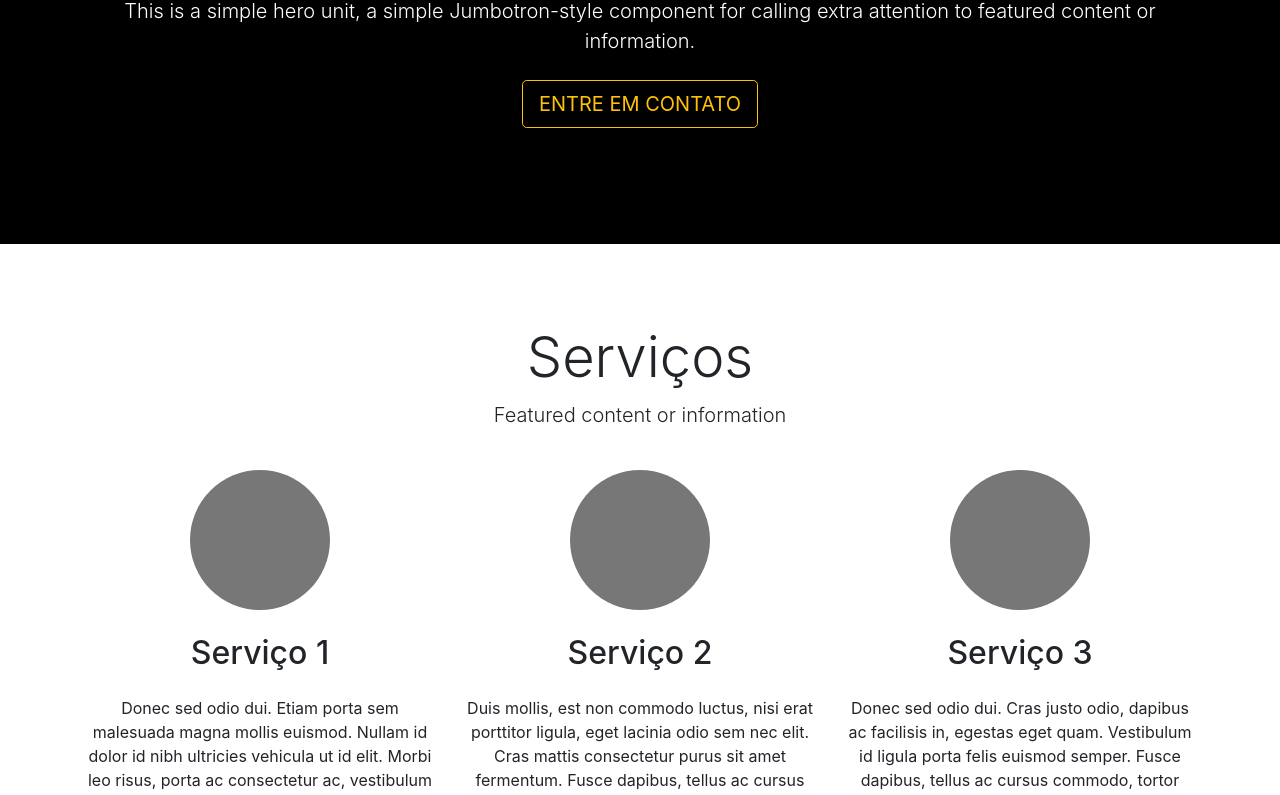
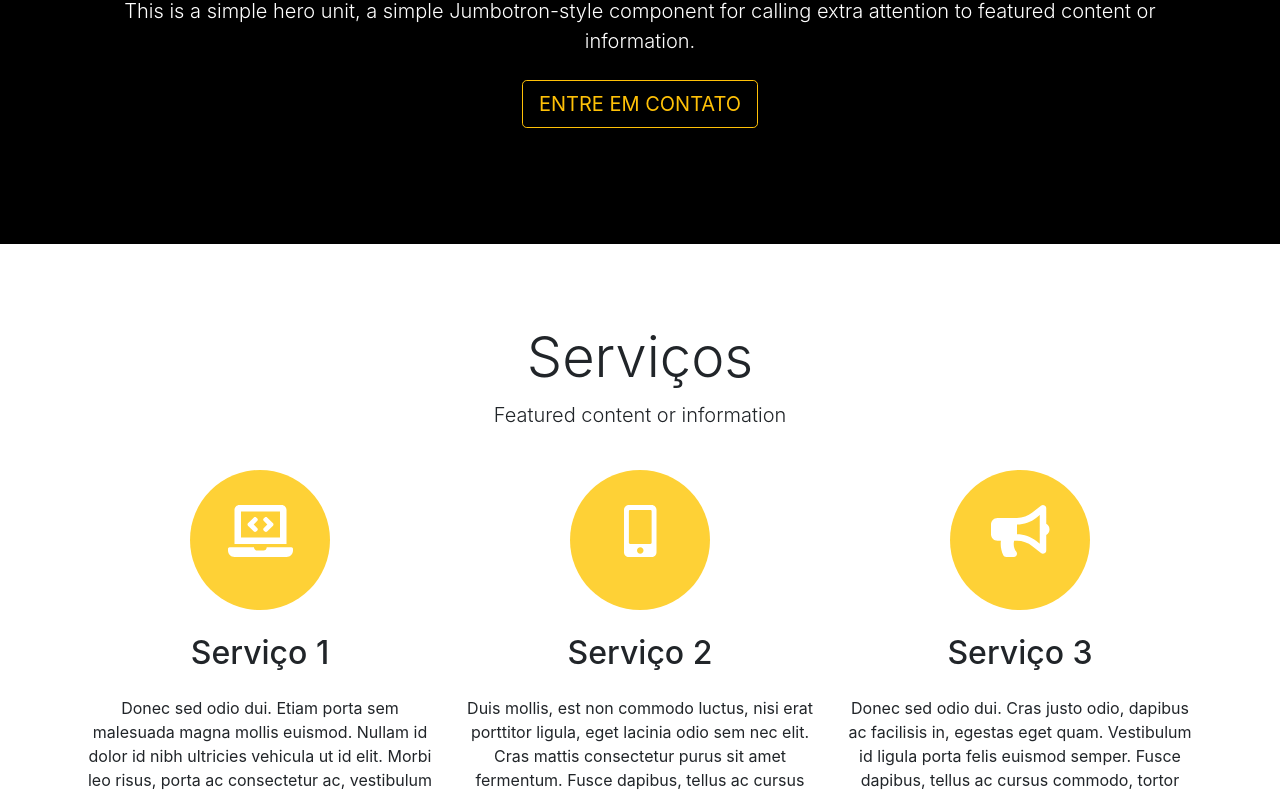
Before and after one commit to Ramon-Goveia/WebSite-React-Next.js, a Next.js app: page / in a window 1280 px wide. Shown: the part 312-1107 px from the top of the page. Built offline with nearby package versions, Linux system fonts and the light colour scheme.

Commit message:
Front-end react-nextjs

```diff
--- a/package.json
+++ b/package.json
@@ -15,6 +15,9 @@
   "author": "Ramon Goveia",
   "license": "ISC",
   "dependencies": {
+    "@fortawesome/fontawesome-svg-core": "^1.2.29",
+    "@fortawesome/free-solid-svg-icons": "^5.13.1",
+    "@fortawesome/react-fontawesome": "^0.1.11",
     "@zeit/next-css": "^1.0.1",
     "bootstrap": "^4.5.0",
     "next": "^9.4.4",
--- a/pages/index.js
+++ b/pages/index.js
@@ -15,6 +15,11 @@ import {
 } from 'reactstrap';
 
 import 'bootstrap/dist/css/bootstrap.min.css';
+
+import { library } from '@fortawesome/fontawesome-svg-core';
+import { FontAwesomeIcon } from '@fortawesome/react-fontawesome';
+import { fas } from '@fortawesome/free-solid-svg-icons';
+library.add(fas);
 
 function HomePage() {
     const [isOpen, setIsOpen] = useState(false);
@@ -52,7 +57,7 @@ function HomePage() {
                     padding-top: 150px;
                     padding-bottom: 100px;
                     margin-bottom: 0rem !important;
-                }`
+                    }`
                 }</style>
                 <Container className="text-center">
                     <h1 className="display-4 mb-4">Temos a solução que sua empresa precisa!</h1>
@@ -70,26 +75,42 @@ function HomePage() {
                    padding-top: 80px;
                    padding-bottom: 80px;
                    margin-bottom: 0rem !important;
-               }`
+                    }.circulo{
+                   width: 140px;
+                   height: 140px;
+                   background-color: #fed136;
+                   font-size: 52px;
+                   padding-top: 24px;
+                   color: #fff;
+                    }.centralizar{
+                   margin: 0 auto !important;
+                   float: none !important;
+                    }`
                 }</style>
                 <Container className="text-center">
                     <div>
                         <h2 className="display-4">Serviços</h2>
                         <p className="lead pb-4">Featured content or information</p>
                     </div>
-                    <div class="row">
-                        <div class="col-lg-4">
-                            <svg class="bd-placeholder-img rounded-circle" width="140" height="140" xmlns="http://www.w3.org/2000/svg" preserveAspectRatio="xMidYMid slice" focusable="false" role="img" aria-label="Placeholder: 140x140"><title>Placeholder</title><rect width="100%" height="100%" fill="#777" /><text x="50%" y="50%" fill="#777" dy=".3em">140x140</text></svg>
+                    <div className="row">
+                        <div className="col-lg-4">
+                            <div className="rounded-circle circulo centralizar">
+                            <FontAwesomeIcon icon="laptop-code"/>
+                            </div>
                             <h2 className="mt-4 mb-4">Serviço 1</h2>
                             <p>Donec sed odio dui. Etiam porta sem malesuada magna mollis euismod. Nullam id dolor id nibh ultricies vehicula ut id elit. Morbi leo risus, porta ac consectetur ac, vestibulum at eros. Praesent commodo cursus magna.</p>
                         </div>
-                        <div class="col-lg-4">
-                            <svg class="bd-placeholder-img rounded-circle" width="140" height="140" xmlns="http://www.w3.org/2000/svg" preserveAspectRatio="xMidYMid slice" focusable="false" role="img" aria-label="Placeholder: 140x140"><title>Placeholder</title><rect width="100%" height="100%" fill="#777" /><text x="50%" y="50%" fill="#777" dy=".3em">140x140</text></svg>
+                        <div className="col-lg-4">
+                            <div className="rounded-circle circulo centralizar">
+                            <FontAwesomeIcon icon="mobile-alt"/>
+                            </div>
                             <h2 className="mt-4 mb-4">Serviço 2</h2>
                             <p>Duis mollis, est non commodo luctus, nisi erat porttitor ligula, eget lacinia odio sem nec elit. Cras mattis consectetur purus sit amet fermentum. Fusce dapibus, tellus ac cursus commodo, tortor mauris condimentum nibh.</p>
                         </div>
-                        <div class="col-lg-4">
-                            <svg class="bd-placeholder-img rounded-circle" width="140" height="140" xmlns="http://www.w3.org/2000/svg" preserveAspectRatio="xMidYMid slice" focusable="false" role="img" aria-label="Placeholder: 140x140"><title>Placeholder</title><rect width="100%" height="100%" fill="#777" /><text x="50%" y="50%" fill="#777" dy=".3em">140x140</text></svg>
+                        <div className="col-lg-4">
+                            <div className="rounded-circle circulo centralizar">
+                            <FontAwesomeIcon icon="bullhorn"/>
+                            </div>
                             <h2 className="mt-4 mb-4">Serviço 3</h2>
                             <p>Donec sed odio dui. Cras justo odio, dapibus ac facilisis in, egestas eget quam. Vestibulum id ligula porta felis euismod semper. Fusce dapibus, tellus ac cursus commodo, tortor mauris condimentum nibh, ut fermentum massa justo sit amet risus.</p>
                         </div>
```
Also changed, not shown: 1 other file (tests, documents, lock files or other folders).
